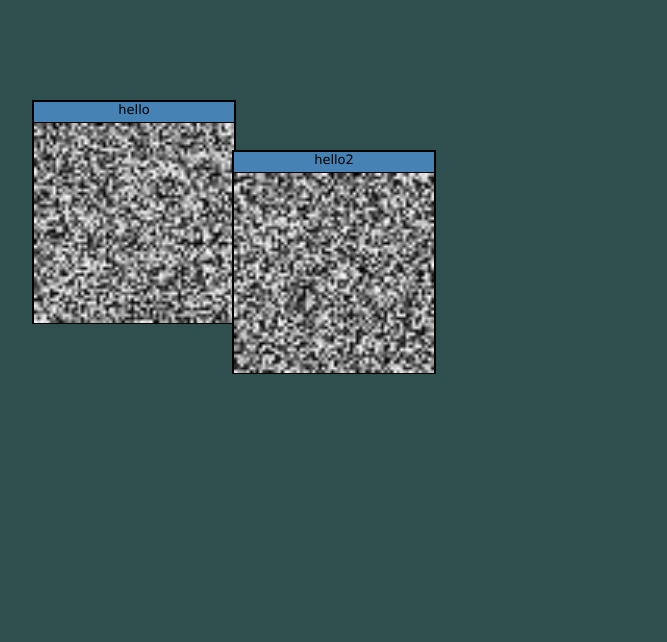
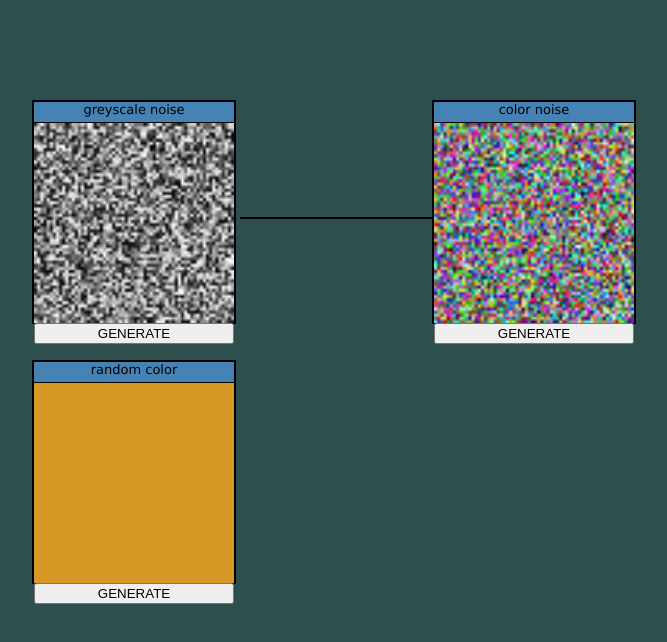
Before and after one commit to jmickle66666666/TextureNodes, a plain HTML site: page index.html in a window 1280 px wide. Shown: the whole page, without its empty margins (68-735 px from the left). Drawn offline with Linux system fonts and the light colour scheme.

Commit message:
create node templates

```diff
--- a/index.html
+++ b/index.html
@@ -3,6 +3,7 @@
         <link rel="stylesheet" href="style.css">
     </head>
     <body>
+        <script src="nodes.js"></script>
         <script src="texturenodes.js"></script>
         <svg id="nodesvg"></svg>
         <div id="contextmenu" class="contextmenu">
--- /dev/null
+++ b/nodes.js
@@ -0,0 +1,45 @@
+let nodeDefinitions = [
+    greyscaleNoise,
+    colorNoise,
+    randomColor
+];
+
+function greyscaleNoise(node)
+{
+    let imageData = node.context.createImageData(64, 64);
+    let data = imageData.data;
+    for (let i = 0; i < data.length; i+=4) {
+        let r = Math.floor(Math.random() * 256);
+        data[i + 0] = r;
+        data[i + 1] = r;
+        data[i + 2] = r;
+        data[i + 3] = 255;
+    }
+    node.context.putImageData(imageData, 0, 0);
+}
+
+function colorNoise(node)
+{
+    let imageData = node.context.createImageData(64, 64);
+    let data = imageData.data;
+    for (let i = 0; i < data.length; i+=4) {
+        data[i + 0] = Math.floor(Math.random() * 256);
+        data[i + 1] = Math.floor(Math.random() * 256);
+        data[i + 2] = Math.floor(Math.random() * 256);
+        data[i + 3] = 255;
+    }
+    node.context.putImageData(imageData, 0, 0);
+}
+
+function randomColor(node)
+{
+    node.texture.width = 1;
+    node.texture.height = 1;
+    let imageData = node.context.createImageData(1, 1);
+    let data = imageData.data;
+    data[0] = Math.floor(Math.random() * 256);
+    data[1] = Math.floor(Math.random() * 256);
+    data[2] = Math.floor(Math.random() * 256);
+    data[3] = 255;
+    node.context.putImageData(imageData, 0, 0);
+}
--- a/style.css
+++ b/style.css
@@ -31,6 +31,7 @@ div.nodeTitle {
 
 div.nodeContents {
     display: flex;
+    flex-direction: column;
 }
 
 div.nodeInputContainer {
--- a/texturenodes.js
+++ b/texturenodes.js
@@ -1,4 +1,4 @@
-function createNode(name, x = 0, y = 0) {
+function createNode(name, method, x = 0, y = 0) {
     let elem = document.createElement("div");
     elem.classList.add("node");
 
@@ -49,14 +49,22 @@ function createNode(name, x = 0, y = 0) {
     textureElem.classList.add("texturePreview");
     textureElem.width = 64;
     textureElem.height = 64;
-    noise(textureElem.getContext('2d'));
+    let context = textureElem.getContext('2d');
     contents.appendChild(textureElem);
 
-
     let node = {
-        layers: [],
+        texture: textureElem,
+        context: textureElem.getContext('2d'),
+        calculate: method,
         elem: elem
     };
+
+    let generateButtonElem = document.createElement("button");
+    generateButtonElem.innerHTML = "GENERATE";
+    generateButtonElem.onclick = function() {
+        method(node);
+    };
+    contents.appendChild(generateButtonElem);
 
     elem.oncontextmenu = function(e) {
         if (nodeContextMenu.style.display == "block") {
@@ -69,23 +77,11 @@ function createNode(name, x = 0, y = 0) {
         }
     }
 
+    method(node);
+
     nodes.push(node);
 
     return node;
-}
-
-function noise(context)
-{
-    let imageData = context.createImageData(64, 64);
-    let data = imageData.data;
-    for (let i = 0; i < data.length; i+=4) {
-        let r = Math.floor(Math.random() * 256);
-        data[i + 0] = r;
-        data[i + 1] = r;
-        data[i + 2] = r;
-        data[i + 3] = 255;
-    }
-    context.putImageData(imageData, 0, 0);
 }
 
 function createConnection(start, end)
@@ -121,6 +117,7 @@ let connections = [];
 let nodes = [];
 let contextMenu;
 let nodeContextMenu;
+let nodeCreateMenu;
 let selectedNode = null;
 
 window.onload = function() {
@@ -132,6 +129,23 @@ window.onload = function() {
     }
 
     dragElement = null;
+
+    nodeCreateMenu = document.createElement('div');
+    nodeCreateMenu.classList.add('contextmenu');
+    let ul = document.createElement('ul');
+    for (let i = 0; i < nodeDefinitions.length; i++) {
+        let li = document.createElement('li');
+        li.onclick = function() {
+            createNode(nodeDefinitions[i].name, nodeDefinitions[i], nodeCreateMenu.offsetLeft, nodeCreateMenu.offsetTop);
+
+            nodeCreateMenu.style.display = "none";
+        };
+        li.innerHTML = nodeDefinitions[i].name;
+        ul.appendChild(li);
+    }
+    nodeCreateMenu.appendChild(ul);
+    nodeCreateMenu.style.display = "none";
+    this.document.body.appendChild(nodeCreateMenu);
 
 
     svg = document.getElementById("nodesvg");
@@ -166,11 +180,22 @@ window.onload = function() {
                 nodeContextMenu.style.display = "none";
             }
         }
+
+        if (nodeCreateMenu.style.display == "block") {
+            if (e.clientX > nodeCreateMenu.offsetLeft && e.clientX < nodeCreateMenu.offsetLeft + nodeCreateMenu.clientWidth && e.clientY > nodeCreateMenu.offsetTop && e.clientY < nodeCreateMenu.offsetTop + nodeCreateMenu.clientHeight) {
+
+            } else {
+                nodeCreateMenu.style.display = "none";
+            }
+        }
     });
 
     document.getElementById("contextMenuCreateNode").addEventListener("click", function(e) {
         console.log("Create Node!");
-        createNode("New Node", contextMenu.offsetLeft, contextMenu.offsetTop);
+        //createNode("New Node", greyscaleNoise, contextMenu.offsetLeft, contextMenu.offsetTop);
+        nodeCreateMenu.style.left = e.clientX;
+        nodeCreateMenu.style.top = e.clientY;
+        nodeCreateMenu.style.display = "block";
         contextMenu.style.display = "none";
     });
 
@@ -202,9 +227,13 @@ window.onload = function() {
         }
     });
 
+    let noise1node = this.createNode("greyscale noise", greyscaleNoise, 100, 100);
+    let noise2node = this.createNode("color noise", colorNoise, 500, 100);
+    let colorNode = this.createNode("random color", this.randomColor, 100, 360);
+
     this.createConnection(
-        this.createNode("hello", 100, 100).elem,
-        this.createNode("hello2", 300, 150).elem
+        noise1node.elem,
+        noise2node.elem
     );
 
     this.updateLines();
```
